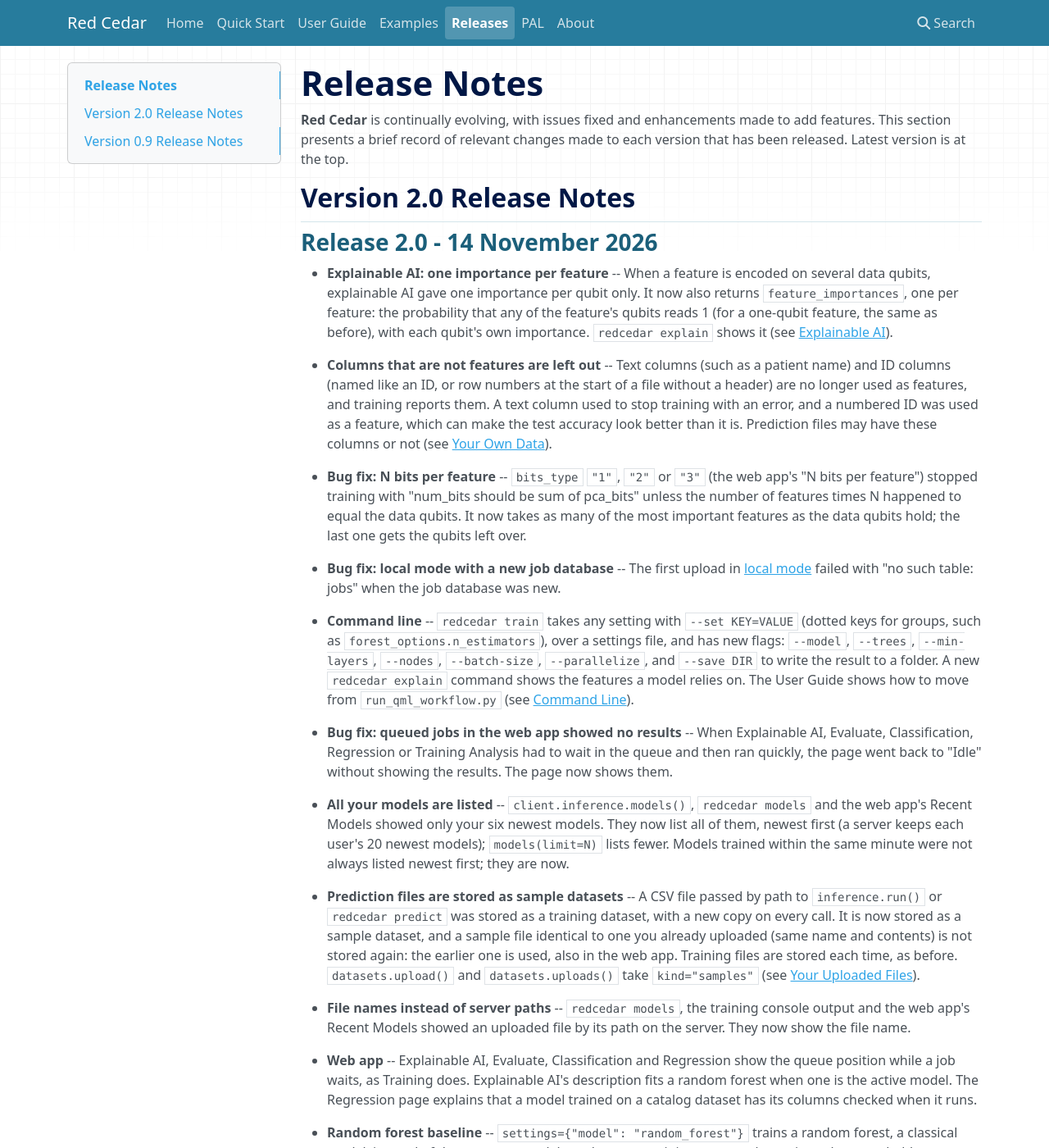
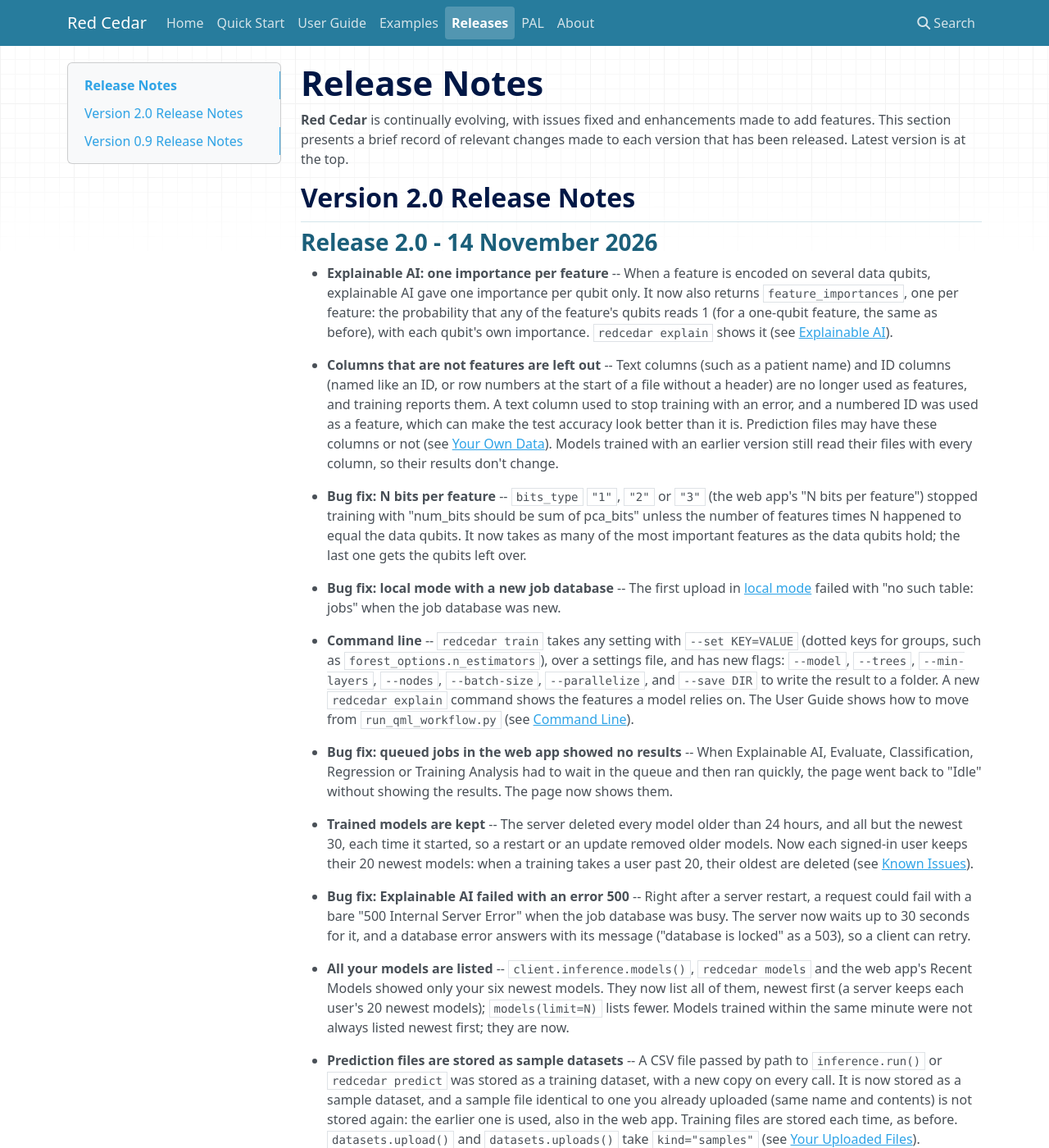
Before and after one commit to coherent-computing/redcedar, an MkDocs documentation site: the page built from doc/docs/release_notes.md, in a window 1280 px wide and 1400 px high. Shown: the whole window at 82% size. Built offline with MkDocs 1.6.1, drawn with Linux system fonts in a browser that asks for light colours; nearby versions of some CDN libraries.

Commit message:
Release notes 2.0: models are kept (per-user limit of 20, none deleted at startup), the error 500 fix, older models read their files as before
Co-Authored-By: Claude Opus 5.5 <noreply@anthropic.com>

```diff
--- a/doc/docs/release_notes.md
+++ b/doc/docs/release_notes.md
@@ -9,7 +9,7 @@ This section presents a brief record of relevant changes made to each version th
 
 - **Explainable AI: one importance per feature** -- When a feature is encoded on several data qubits, explainable AI gave one importance per qubit only. It now also returns `feature_importances`, one per feature: the probability that any of the feature's qubits reads 1 (for a one-qubit feature, the same as before), with each qubit's own importance. `redcedar explain` shows it (see [Explainable AI](user_guide.md#explainable-ai)).
 
-- **Columns that are not features are left out** -- Text columns (such as a patient name) and ID columns (named like an ID, or row numbers at the start of a file without a header) are no longer used as features, and training reports them. A text column used to stop training with an error, and a numbered ID was used as a feature, which can make the test accuracy look better than it is. Prediction files may have these columns or not (see [Your Own Data](user_guide.md#your-own-data)).
+- **Columns that are not features are left out** -- Text columns (such as a patient name) and ID columns (named like an ID, or row numbers at the start of a file without a header) are no longer used as features, and training reports them. A text column used to stop training with an error, and a numbered ID was used as a feature, which can make the test accuracy look better than it is. Prediction files may have these columns or not (see [Your Own Data](user_guide.md#your-own-data)). Models trained with an earlier version still read their files with every column, so their results don't change.
 
 - **Bug fix: N bits per feature** -- `bits_type` `"1"`, `"2"` or `"3"` (the web app's "N bits per feature") stopped training with "num_bits should be sum of pca_bits" unless the number of features times N happened to equal the data qubits. It now takes as many of the most important features as the data qubits hold; the last one gets the qubits left over.
 
@@ -18,6 +18,10 @@ This section presents a brief record of relevant changes made to each version th
 - **Command line** -- `redcedar train` takes any setting with `--set KEY=VALUE` (dotted keys for groups, such as `forest_options.n_estimators`), over a settings file, and has new flags: `--model`, `--trees`, `--min-layers`, `--nodes`, `--batch-size`, `--parallelize`, and `--save DIR` to write the result to a folder. A new `redcedar explain` command shows the features a model relies on. The User Guide shows how to move from `run_qml_workflow.py` (see [Command Line](user_guide.md#command-line)).
 
 - **Bug fix: queued jobs in the web app showed no results** -- When Explainable AI, Evaluate, Classification, Regression or Training Analysis had to wait in the queue and then ran quickly, the page went back to "Idle" without showing the results. The page now shows them.
+
+- **Trained models are kept** -- The server deleted every model older than 24 hours, and all but the newest 30, each time it started, so a restart or an update removed older models. Now each signed-in user keeps their 20 newest models: when a training takes a user past 20, their oldest are deleted (see [Known Issues](known_issues.md)).
+
+- **Bug fix: Explainable AI failed with an error 500** -- Right after a server restart, a request could fail with a bare "500 Internal Server Error" when the job database was busy. The server now waits up to 30 seconds for it, and a database error answers with its message ("database is locked" as a 503), so a client can retry.
 
 - **All your models are listed** -- `client.inference.models()`, `redcedar models` and the web app's Recent Models showed only your six newest models. They now list all of them, newest first (a server keeps each user's 20 newest models); `models(limit=N)` lists fewer. Models trained within the same minute were not always listed newest first; they are now.
 
```
